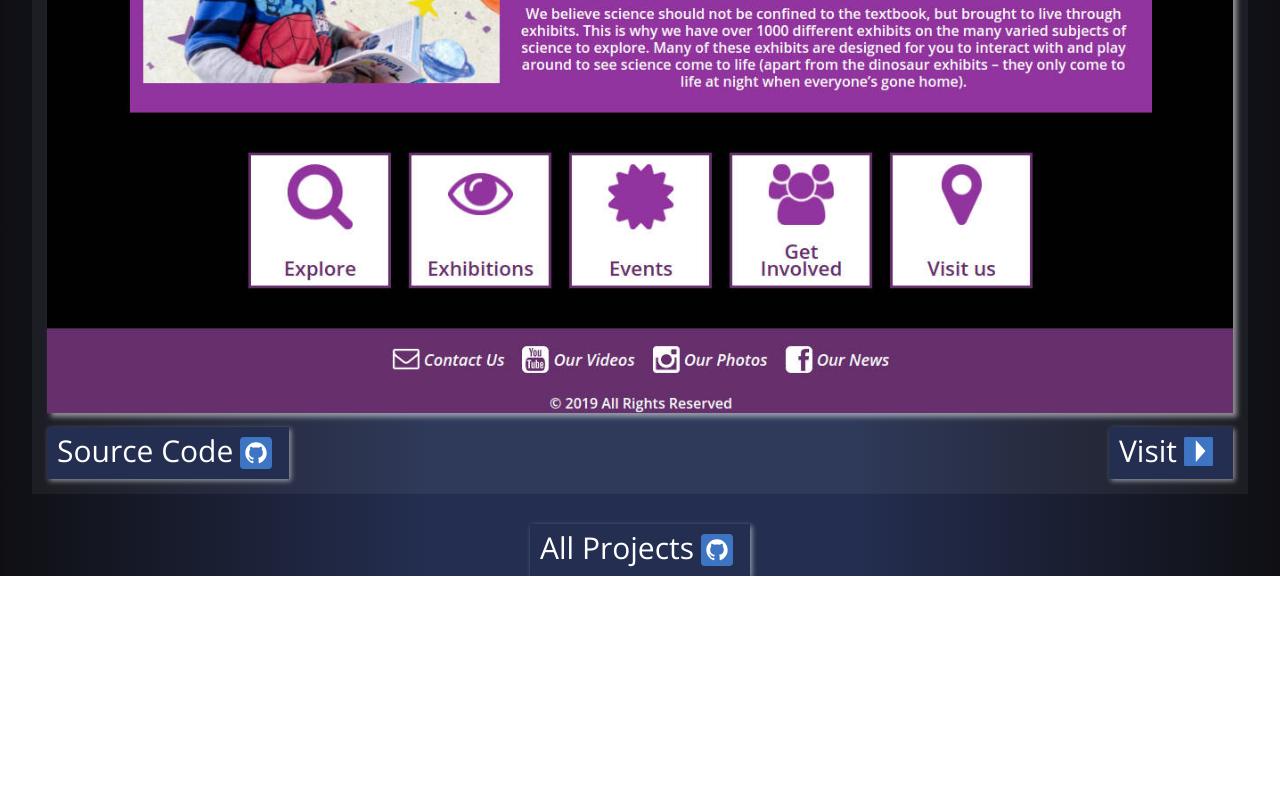
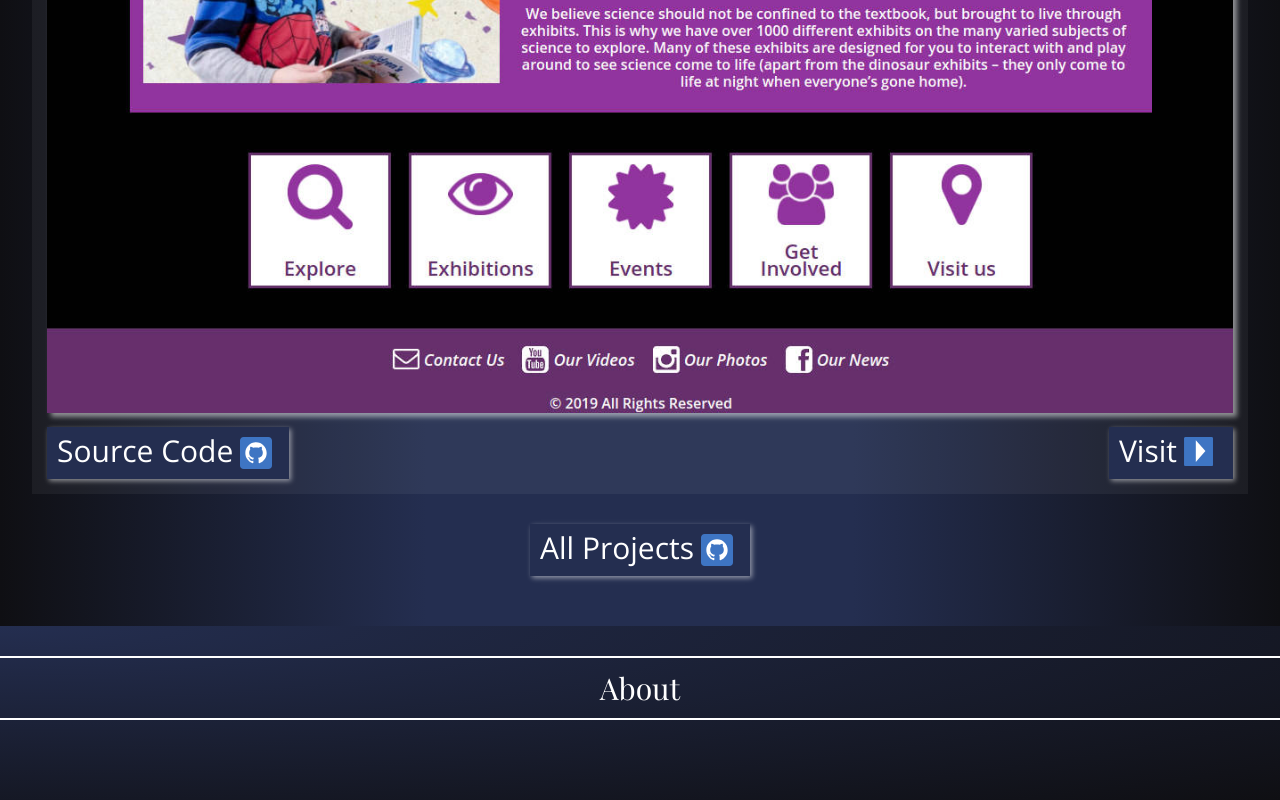
Before and after one commit to kronosGR/ca-portfolio-react, a React (Create React App) app: page / in a window 1280 px wide. Shown: the part 4850-5650 px from the top of the page. Before the commit the page ends 5426 px from the top, so only its background shows below. Built offline with nearby package versions, Linux system fonts and the light colour scheme.

Commit message:
added third layout

```diff
--- a/src/App.js
+++ b/src/App.js
@@ -6,7 +6,7 @@ import Title from './components/title';
 import { projects } from './data/projects';
 import Project from './components/project';
 import Button from './components/button';
-import Modal from './components/modal';
+import LayoutThird from './components/layout-third';
 
 const App = () => {
   const projectsEls = projects.map(project => {
@@ -26,6 +26,9 @@ const App = () => {
         {projectsEls}
         <Button text="All Projects" img="icons/github.svg" url="https://github.com/kronosGR?tab=repositories"/>
       </LayoutSecond>
+      <LayoutThird>
+        <Title title="About"/>
+      </LayoutThird>
     </>
   );
 };
--- a/src/components/layout-second.module.css
+++ b/src/components/layout-second.module.css
@@ -12,4 +12,5 @@
   justify-content: center;
   align-items: center;
   text-align: center;
+  padding-bottom: 50px;
 }
--- /dev/null
+++ b/src/components/layout-third.jsx
@@ -0,0 +1,10 @@
+import classes from './layout-third.module.css'
+
+const LayoutThird = (props) => {
+  return <div className={classes.layout_third}>
+    {props.children}
+  </div>
+
+}
+
+export default LayoutThird
--- /dev/null
+++ b/src/components/layout-third.module.css
@@ -0,0 +1,8 @@
+.layout_third {
+  color: white;
+  background-image: radial-gradient(ellipse at left top, var(--bg-color-blue), var(--bg-color-black));
+  background-position: top;
+  display: flex;
+  text-align: center;
+  padding-bottom: 50px;
+}
--- a/src/components/project.jsx
+++ b/src/components/project.jsx
@@ -12,7 +12,6 @@ const Project = (props) => {
 
   function modalHandler() {
     setModalIsOpen(!modalIsOpen);
-    console.log('clicked');
   }
 
   // plus information
```
Also changed, not shown: src/components/about.jsx (added), src/components/about.module.jsx (added).
